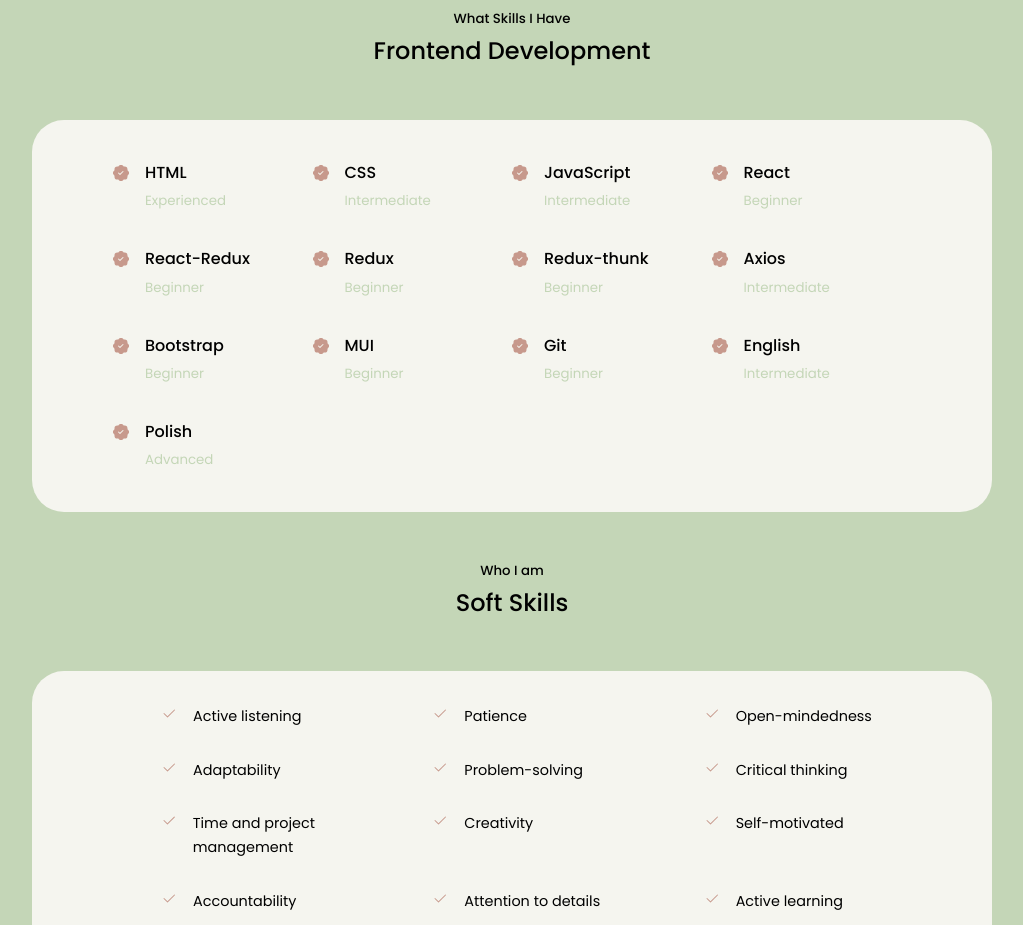
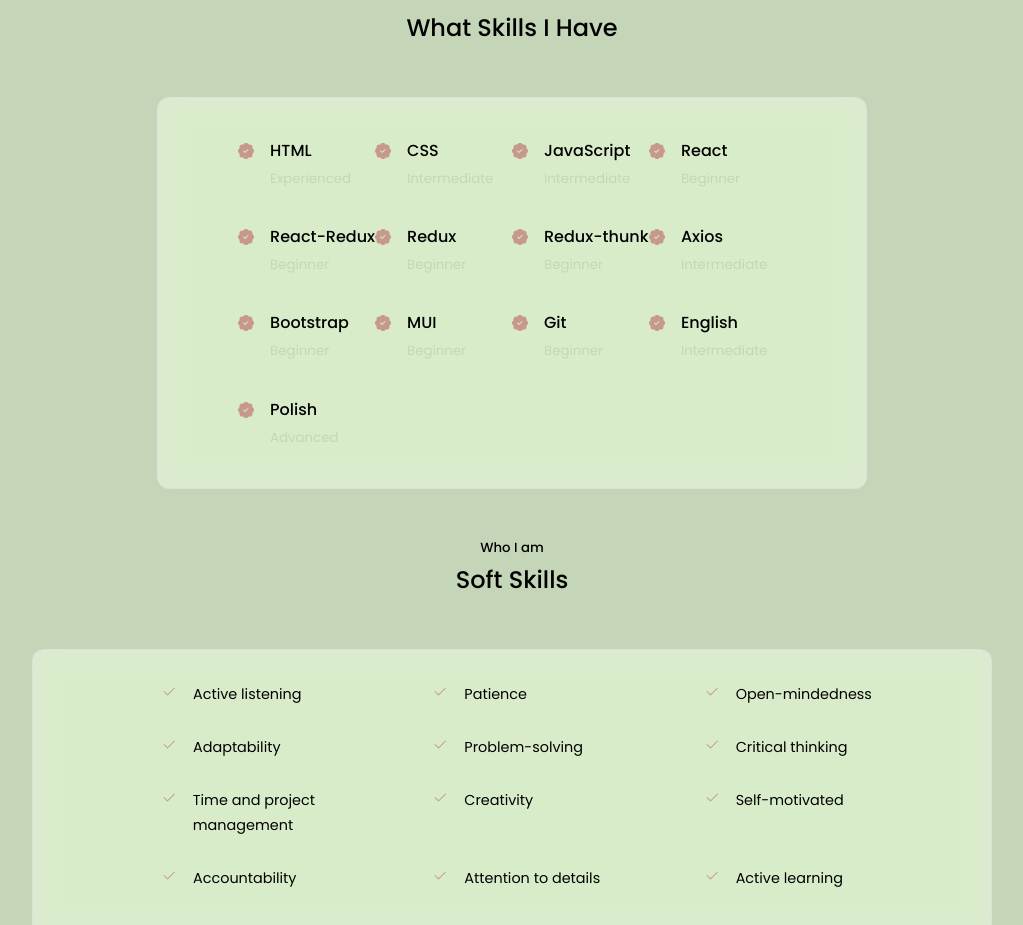
Before and after one commit to YuliyaSi/portfolio-react, a React (Create React App) app: page / in a window 1280 px wide. Shown: the part 1240-2165 px from the top of the page, without its empty margins (128-1151 px from the left). Built offline with nearby package versions, Linux system fonts and the light colour scheme.

Commit message:
Experience and Soft skills corrected

```diff
--- a/src/components/Experience/Experience.css
+++ b/src/components/Experience/Experience.css
@@ -5,10 +5,12 @@
 }
 
 .experience__container > div {
-    background: var(--color-bg-variant);
+    backdrop-filter: blur(13px) saturate(200%);
+    -webkit-backdrop-filter: blur(13px) saturate(200%);
+    background-color: rgba(255, 255, 255, 0.46);
+    border-radius: 12px;
+    border: 1px solid rgba(209, 213, 219, 0.3);
     padding: 2.4rem 5rem;
-    border-radius: 2rem;
-    border: 1px solid transparent;
     transition: var(--transition);
 }
 
@@ -17,13 +19,6 @@
     border-color: var(--color-primary-variant);
     cursor: default;
 }
-
-/*.experience__container > div h3 {*/
-/*    text-align: center;*/
-/*    margin-bottom: 2rem;*/
-/*    color: var(--color-primary);*/
-/*}*/
-
 .experience__content {
     display: grid;
     grid-template-columns: repeat(4, 1fr);
--- a/src/components/Experience/Experience.jsx
+++ b/src/components/Experience/Experience.jsx
@@ -5,15 +5,10 @@
 const Experience = () => {
     return (
         <section id={'experience'}>
-            <h5>What Skills I Have</h5>
-            <h2>Frontend Development</h2>
+            <h2>What Skills I Have</h2>
 
             <div className="container experience__container">
-
-                <div className="experience__frontend">
-
                 <div className="experience__content">
-
                     <article className={'experience__details'}>
                         <BsFillPatchCheckFill className={'experience__details-icon'}/>
                         <div>
@@ -120,8 +115,6 @@
 
                 </div>
             </div>
-
-            </div>
         </section>
     );
 }
--- a/src/components/SoftSkills/SoftSkills.css
+++ b/src/components/SoftSkills/SoftSkills.css
@@ -1,7 +1,9 @@
 .soft {
-    background: var(--color-bg-variant);
-    border-radius: 2rem;
-    border: 1px solid transparent;
+    backdrop-filter: blur(13px) saturate(200%);
+    -webkit-backdrop-filter: blur(13px) saturate(200%);
+    background-color: rgba(255, 255, 255, 0.46);
+    border-radius: 12px;
+    border: 1px solid rgba(209, 213, 219, 0.3);
     height: fit-content;
     transition: var(--transition);
     display: grid;
```
Lines whose indentation alone changed are shown as unchanged.
